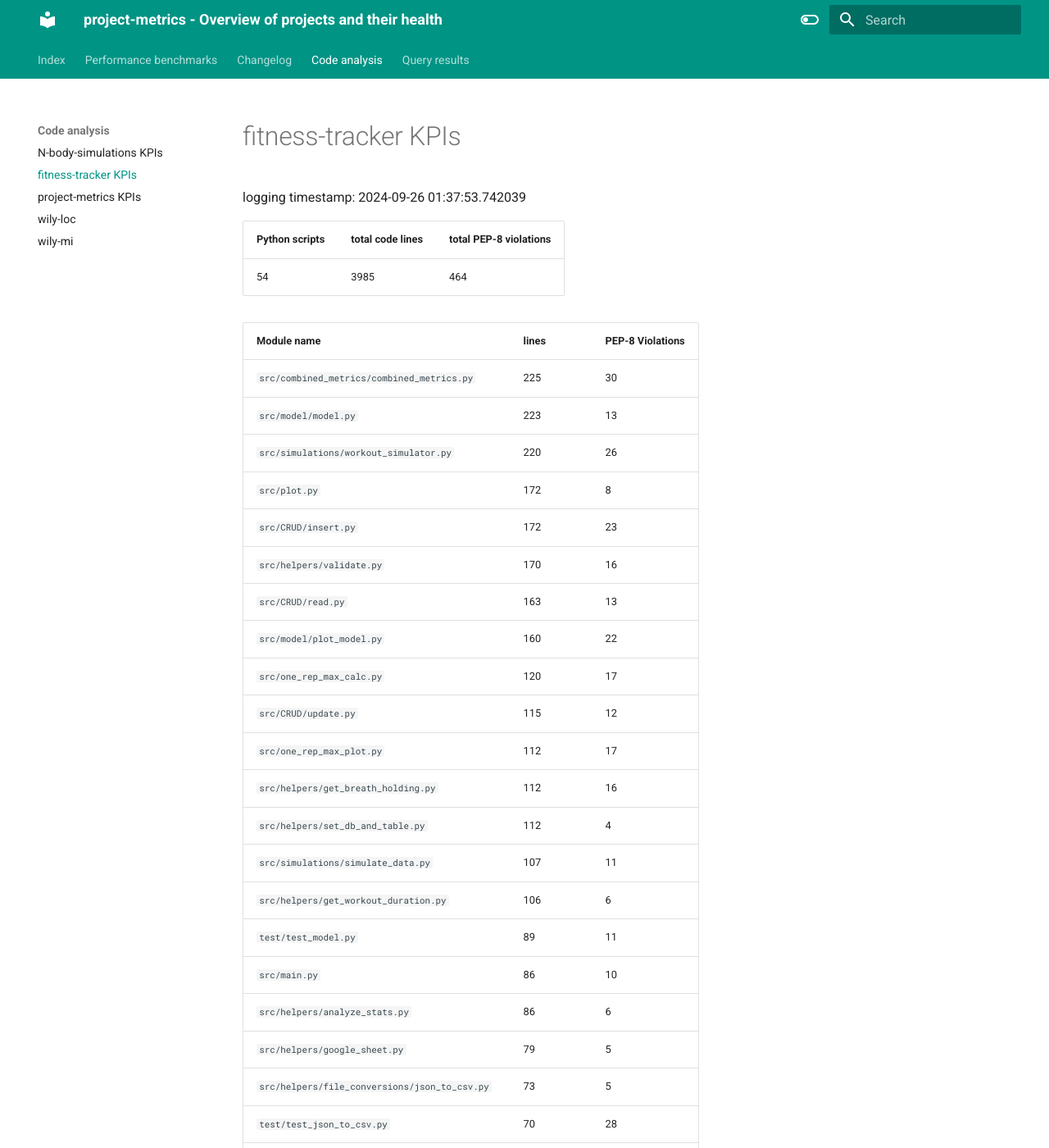
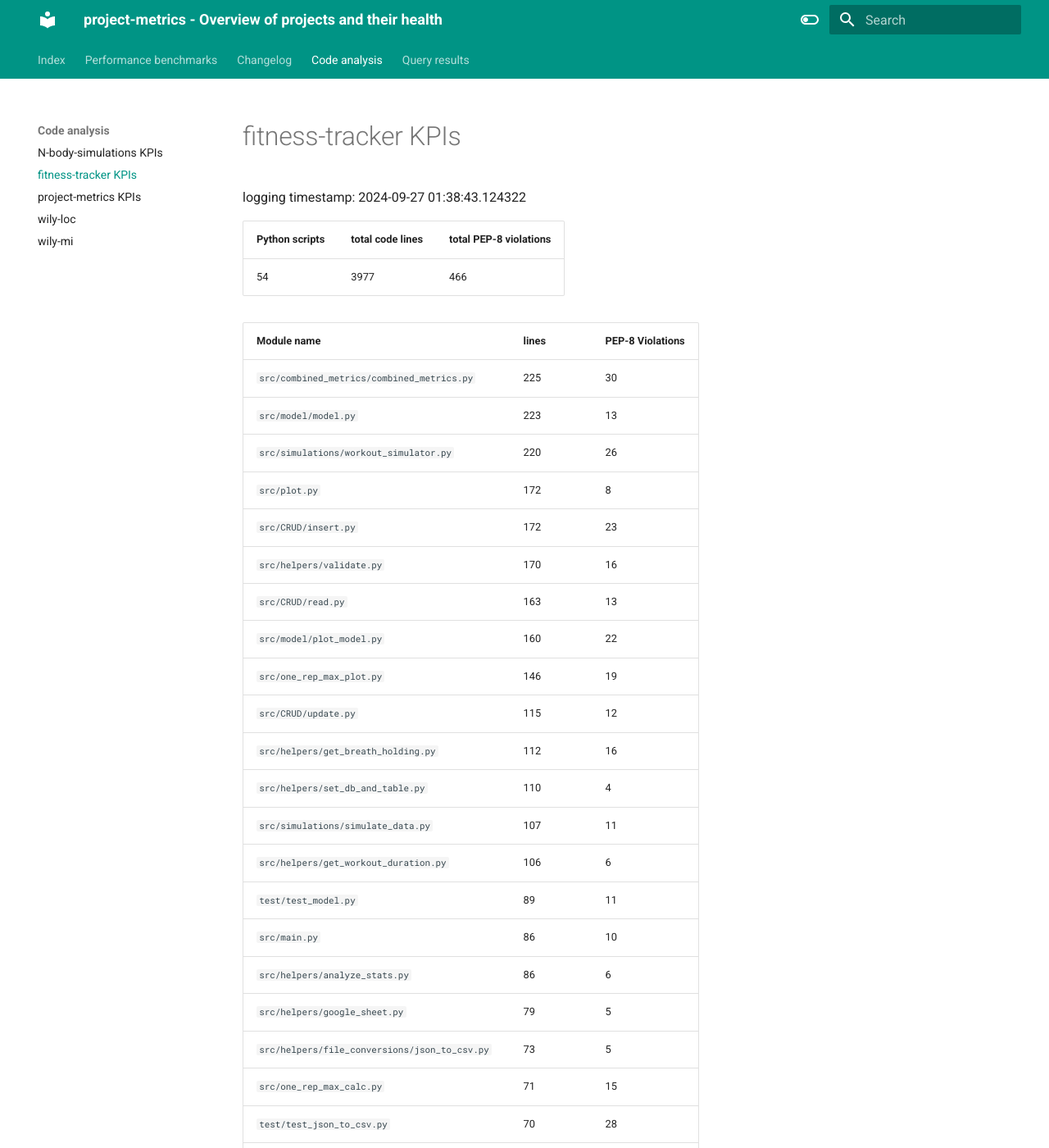
Before and after one commit to TheNewThinkTank/project-metrics, an MkDocs documentation site: the page built from docs/project_docs/code-analysis/kpi_fitness-tracker.md, in a window 1280 px wide and 1400 px high. Shown: the whole window at 82% size. Built offline with MkDocs 1.6.1 and Material for MkDocs 9.7.7, drawn with Linux system fonts in a browser that asks for light colours; some of the changed text lies outside the part shown.

Commit message:
Updating file

```diff
--- a/docs/project_docs/code-analysis/kpi_fitness-tracker.md
+++ b/docs/project_docs/code-analysis/kpi_fitness-tracker.md
@@ -1,11 +1,11 @@
 # fitness-tracker KPIs
 
 logging timestamp:
-2024-09-26 01:37:53.742039
+2024-09-27 01:38:43.124322
 
 | Python scripts | total code lines | total PEP-8 violations |
 | --- | --- | --- |
-| 54| 3985 | 464 |
+| 54| 3977 | 466 |
 
 | Module name | lines | PEP-8 Violations |
 | --- | --- | --- |
@@ -17,11 +17,10 @@ logging timestamp:
 | `src/helpers/validate.py                 ` |        170 |                   16 |
 | `src/CRUD/read.py                        ` |        163 |                   13 |
 | `src/model/plot_model.py                 ` |        160 |                   22 |
-| `src/one_rep_max_calc.py                 ` |        120 |                   17 |
+| `src/one_rep_max_plot.py                 ` |        146 |                   19 |
 | `src/CRUD/update.py                      ` |        115 |                   12 |
-| `src/one_rep_max_plot.py                 ` |        112 |                   17 |
 | `src/helpers/get_breath_holding.py       ` |        112 |                   16 |
-| `src/helpers/set_db_and_table.py         ` |        112 |                    4 |
+| `src/helpers/set_db_and_table.py         ` |        110 |                    4 |
 | `src/simulations/simulate_data.py        ` |        107 |                   11 |
 | `src/helpers/get_workout_duration.py     ` |        106 |                    6 |
 | `test/test_model.py                      ` |         89 |                   11 |
@@ -29,6 +28,7 @@ logging timestamp:
 | `src/helpers/analyze_stats.py            ` |         86 |                    6 |
 | `src/helpers/google_sheet.py             ` |         79 |                    5 |
 | `src/helpers/file_conversions/json_to_csv.py` |         73 |                    5 |
+| `src/one_rep_max_calc.py                 ` |         71 |                   15 |
 | `test/test_json_to_csv.py                ` |         70 |                   28 |
 | `docs/sphinx-docs/source/conf.py         ` |         69 |                    6 |
 | `src/helpers/get_volume.py               ` |         67 |                    6 |
@@ -54,10 +54,10 @@ logging timestamp:
 | `features/steps/validate.py              ` |         31 |                    6 |
 | `features/steps/model.py                 ` |         29 |                    6 |
 | `src/helpers/get_bodyweight.py           ` |         28 |                    5 |
+| `src/one_rep_max.py                      ` |         26 |                    5 |
 | `test/test_get_exercises.py              ` |         25 |                    2 |
 | `test/conftest.py                        ` |         18 |                    5 |
 | `test/test_get_year_and_week.py          ` |         18 |                    2 |
-| `src/one_rep_max.py                      ` |         17 |                    3 |
 | `src/helpers/get_tz.py                   ` |         16 |                    3 |
 | `test/test_get_workout_duration.py       ` |          9 |                    2 |
 | `src/helpers/get_split.py                ` |          9 |                    2 |
```
